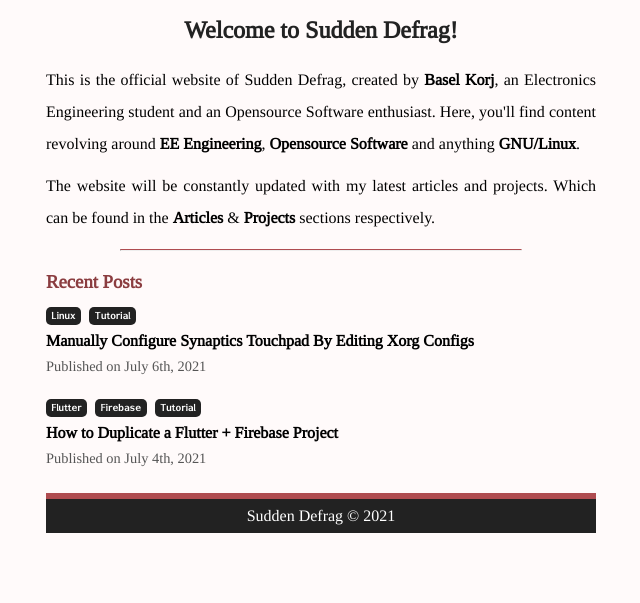
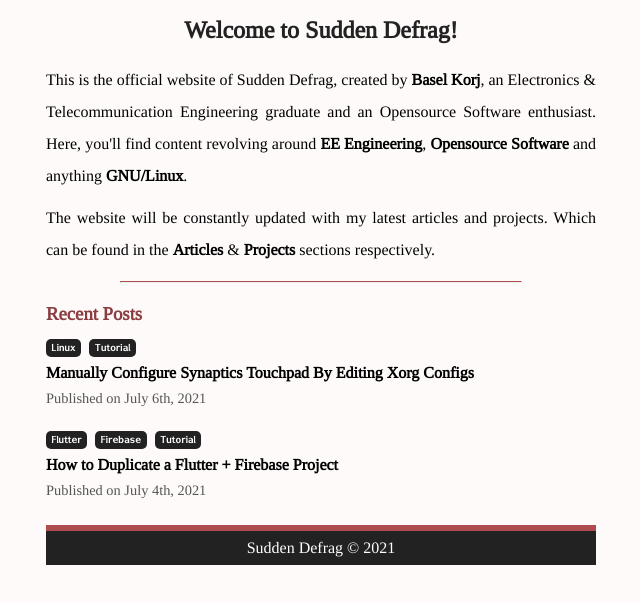
Before and after one commit to baselkorj/suddendefrag.github.io, a plain HTML site: page index.html in a window 1280 px wide. Shown: the part 149-752 px from the top of the page, without its empty margins (319-959 px from the left). Drawn offline with Linux system fonts and the light colour scheme; a web font is replaced by a local one.

```diff
--- a/index.html
+++ b/index.html
@@ -22,7 +22,7 @@
 
 <h2 style=text-align:center;>Welcome to Sudden Defrag!</h2>
 
-<p>This is the official website of Sudden Defrag, created by <strong>Basel Korj</strong>, an Electronics Engineering student and an Opensource Software enthusiast. Here, you'll find content revolving around <strong>EE Engineering</strong>, <strong>Opensource Software</strong> and anything <strong>GNU/Linux</strong>.</p>
+<p>This is the official website of Sudden Defrag, created by <strong>Basel Korj</strong>, an Electronics & Telecommunication Engineering graduate and an Opensource Software enthusiast. Here, you'll find content revolving around <strong>EE Engineering</strong>, <strong>Opensource Software</strong> and anything <strong>GNU/Linux</strong>.</p>
 <p>The website will be constantly updated with my latest articles and projects. Which can be found in the <strong><a href="articles/">Articles</a></strong> & <strong><a href="projects/">Projects</a></strong> sections respectively.</p>
 
 <hr class="sub">
```
